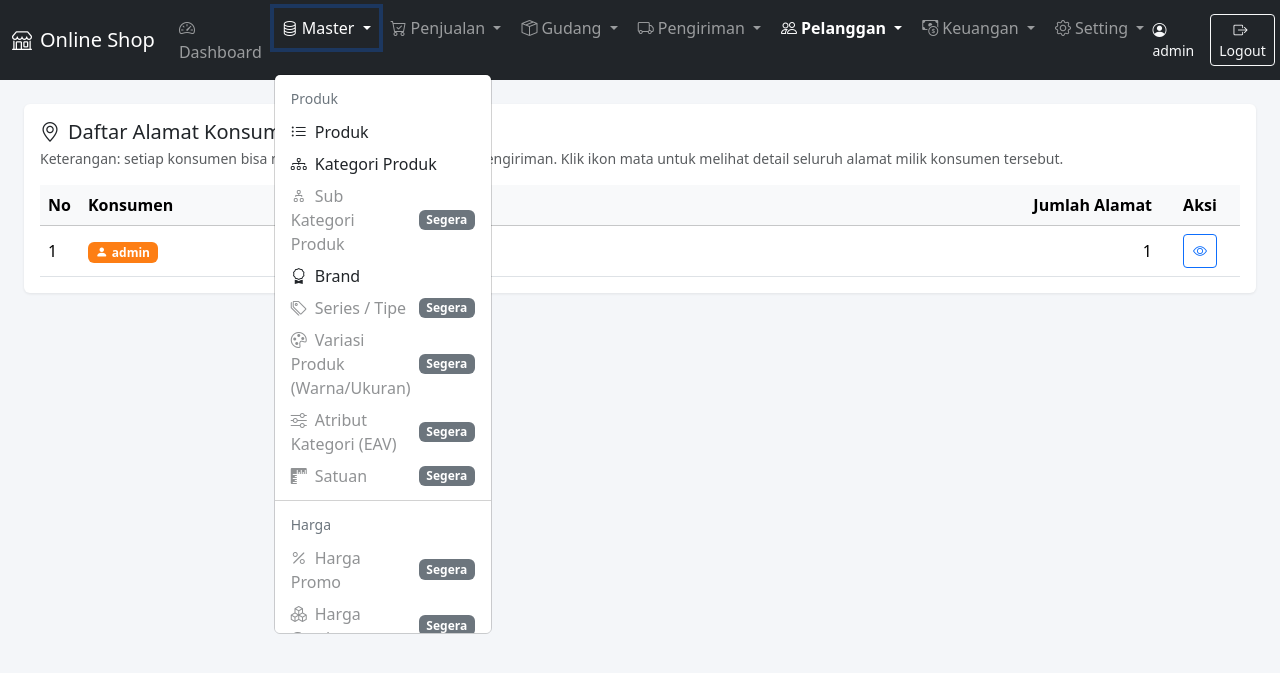
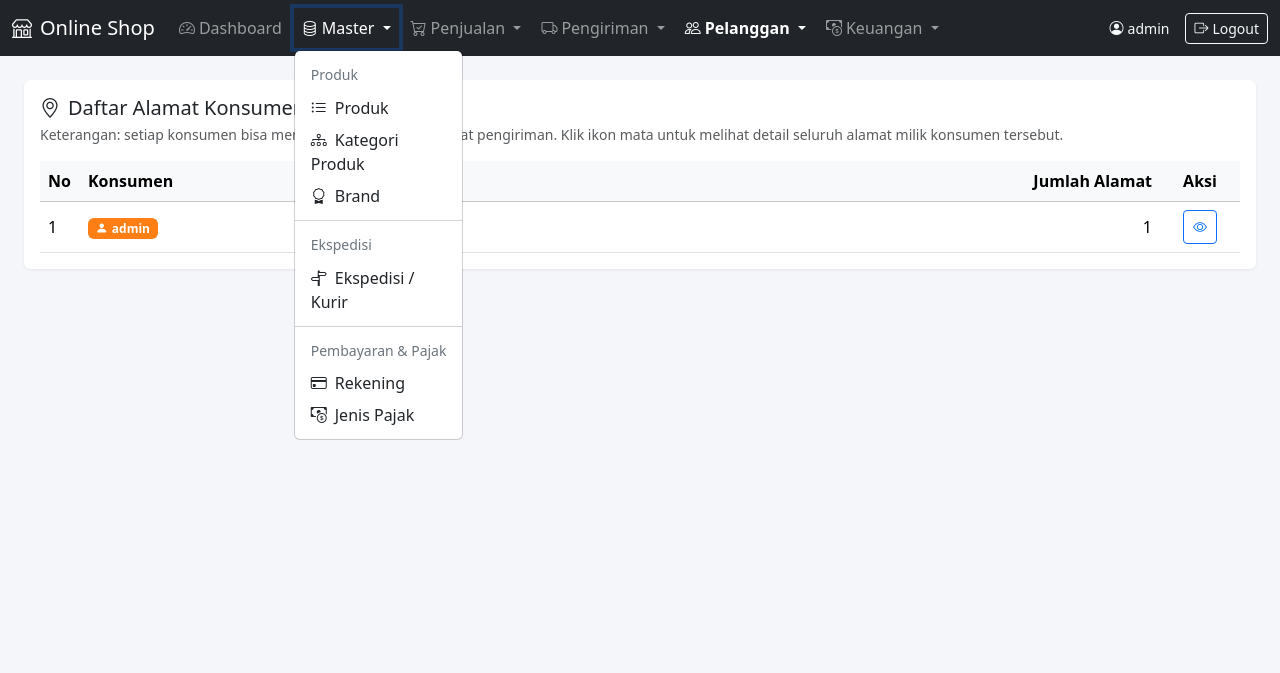
Before and after one commit to indolingos/tableHeader, a CodeIgniter app: page /webdev/index.php/address/index in a window 1280 px wide, after a click on "Master". Shown: the top 673 px of the page. Run offline with CodeIgniter, Linux system fonts and the light colour scheme; a user stored in the database is signed in; data comes from the database, SQL or seed files in the repository; tables that the repository leaves empty hold one stand-in row (values such as "Sample post").

Commit message:
Remove useless Segera items and keep only available navigation links

```diff
--- a/application/views/partials/nav.php
+++ b/application/views/partials/nav.php
@@ -1,27 +1,19 @@
 <?php
 // Expects: $active (string key of current page), $username (string)
 $active = isset($active) ? $active : '';
-function nav_active($key, $active) { return $key === $active ? ' active fw-semibold text-white' : ''; }
-
-// Item baru yang skema-nya sudah ada (lihat online_shop_schema_v2_postgres.sql)
-// tapi controller/view-nya belum dibuat. Ditandai badge "Segera" & non-klik
-// supaya menu tidak 404 sebelum modulnya benar-benar dibangun.
-function nav_soon($label, $icon) {
-    return '<li><a class="dropdown-item disabled d-flex justify-content-between align-items-center" href="#" tabindex="-1" aria-disabled="true">'
-        . '<span><i class="bi ' . $icon . ' me-2"></i>' . $label . '</span>'
-        . '<span class="badge bg-secondary ms-2">Segera</span></a></li>';
+function nav_active($key, $active) {
+    return $key === $active ? ' active fw-semibold text-white' : '';
 }
 ?>
 <style>
-    /* Keep long Master menus usable without covering most of the page. */
-    .dropdown-menu-scrollable {
-        max-height: min(60vh, 560px) !important;
+    #mainNavbar .dropdown-menu-scrollable {
+        max-height: min(60vh, 560px);
         max-width: min(420px, calc(100vw - 2rem));
         overflow-x: hidden;
         overflow-y: auto;
     }
 
-    .dropdown-menu-scrollable .dropdown-item {
+    #mainNavbar .dropdown-menu-scrollable .dropdown-item {
         white-space: normal;
     }
 </style>
@@ -31,9 +23,11 @@ function nav_soon($label, $icon) {
         <a class="navbar-brand mb-0" href="<?= site_url('home'); ?>">
             <i class="bi bi-shop me-2"></i>Online Shop
         </a>
-        <button class="navbar-toggler" type="button" data-bs-toggle="collapse" data-bs-target="#mainNavCollapse">
+
+        <button class="navbar-toggler" type="button" data-bs-toggle="collapse" data-bs-target="#mainNavCollapse" aria-controls="mainNavCollapse" aria-expanded="false" aria-label="Toggle navigation">
             <span class="navbar-toggler-icon"></span>
         </button>
+
         <div class="collapse navbar-collapse" id="mainNavCollapse">
             <ul class="navbar-nav me-auto gap-1">
 
@@ -43,139 +37,68 @@ function nav_soon($label, $icon) {
                     </a>
                 </li>
 
-                <!-- ============================== MASTER ============================== -->
                 <li class="nav-item dropdown">
-                    <a class="nav-link dropdown-toggle<?= nav_active('product', $active) . nav_active('product_type', $active) . nav_active('brand', $active); ?>" href="#" data-bs-toggle="dropdown" data-bs-auto-close="true" aria-expanded="false">
+                    <a class="nav-link dropdown-toggle<?= nav_active('product', $active) . nav_active('product_type', $active) . nav_active('brand', $active); ?>" href="#" data-bs-toggle="dropdown" aria-expanded="false">
                         <i class="bi bi-database me-1"></i>Master
                     </a>
                     <ul class="dropdown-menu dropdown-menu-scrollable">
-
                         <li><h6 class="dropdown-header">Produk</h6></li>
                         <li><a class="dropdown-item" href="<?= site_url('product'); ?>"><i class="bi bi-list-ul me-2"></i>Produk</a></li>
                         <li><a class="dropdown-item" href="<?= site_url('product_type'); ?>"><i class="bi bi-diagram-3 me-2"></i>Kategori Produk</a></li>
-                        <?= nav_soon('Sub Kategori Produk', 'bi-diagram-2'); ?>
                         <li><a class="dropdown-item" href="<?= site_url('brand'); ?>"><i class="bi bi-award me-2"></i>Brand</a></li>
-                        <?= nav_soon('Series / Tipe', 'bi-tags'); ?>
-                        <?= nav_soon('Variasi Produk (Warna/Ukuran)', 'bi-palette'); ?>
-                        <?= nav_soon('Atribut Kategori (EAV)', 'bi-sliders'); ?>
-                        <?= nav_soon('Satuan', 'bi-rulers'); ?>
+
                         <li><hr class="dropdown-divider"></li>
-
-                        <li><h6 class="dropdown-header">Harga</h6></li>
-                        <?= nav_soon('Harga Promo', 'bi-percent'); ?>
-                        <?= nav_soon('Harga Grosir', 'bi-boxes'); ?>
-                        <li><hr class="dropdown-divider"></li>
-
-                        <li><h6 class="dropdown-header">Customer</h6></li>
-                        <?= nav_soon('Grup Customer', 'bi-people-fill'); ?>
-                        <?= nav_soon('Level Customer', 'bi-star'); ?>
-                        <?= nav_soon('Status Customer', 'bi-person-check'); ?>
-                        <li><hr class="dropdown-divider"></li>
-
-                        <li><h6 class="dropdown-header">Gudang</h6></li>
-                        <?= nav_soon('Gudang', 'bi-building'); ?>
-                        <?= nav_soon('Lokasi & Rak Gudang', 'bi-grid-3x3-gap'); ?>
-                        <li><hr class="dropdown-divider"></li>
-
                         <li><h6 class="dropdown-header">Ekspedisi</h6></li>
                         <li><a class="dropdown-item" href="<?= site_url('courier'); ?>"><i class="bi bi-signpost-split me-2"></i>Ekspedisi / Kurir</a></li>
-                        <?= nav_soon('Jenis Pengiriman', 'bi-truck-front'); ?>
-                        <?= nav_soon('Tarif Pengiriman', 'bi-cash-stack'); ?>
+
                         <li><hr class="dropdown-divider"></li>
-
                         <li><h6 class="dropdown-header">Pembayaran &amp; Pajak</h6></li>
                         <li><a class="dropdown-item" href="<?= site_url('bank_account'); ?>"><i class="bi bi-credit-card me-2"></i>Rekening</a></li>
-                        <?= nav_soon('Cara Pembayaran', 'bi-wallet2'); ?>
                         <li><a class="dropdown-item" href="<?= site_url('tax'); ?>"><i class="bi bi-cash-coin me-2"></i>Jenis Pajak</a></li>
                     </ul>
                 </li>
 
-                <!-- ============================== PENJUALAN ============================== -->
                 <li class="nav-item dropdown">
-                    <a class="nav-link dropdown-toggle<?= nav_active('cart', $active) . nav_active('transaction', $active); ?>" href="#" data-bs-toggle="dropdown">
+                    <a class="nav-link dropdown-toggle<?= nav_active('cart', $active) . nav_active('transaction', $active); ?>" href="#" data-bs-toggle="dropdown" aria-expanded="false">
                         <i class="bi bi-cart-check me-1"></i>Penjualan
                     </a>
                     <ul class="dropdown-menu">
                         <li><a class="dropdown-item" href="<?= site_url('cart'); ?>"><i class="bi bi-basket me-2"></i>Order Online</a></li>
                         <li><a class="dropdown-item" href="<?= site_url('transaction'); ?>"><i class="bi bi-receipt me-2"></i>Daftar Transaksi</a></li>
-                        <?= nav_soon('Promo', 'bi-percent'); ?>
-                        <?= nav_soon('Voucher', 'bi-ticket-perforated'); ?>
-                        <?= nav_soon('Pengajuan Retur', 'bi-arrow-return-left'); ?>
-                        <?= nav_soon('Refund', 'bi-cash-coin'); ?>
                     </ul>
                 </li>
 
-                <!-- ============================== GUDANG ============================== -->
                 <li class="nav-item dropdown">
-                    <a class="nav-link dropdown-toggle" href="#" data-bs-toggle="dropdown">
-                        <i class="bi bi-box-seam me-1"></i>Gudang
-                    </a>
-                    <ul class="dropdown-menu">
-                        <?= nav_soon('Stok Produk', 'bi-clipboard-data'); ?>
-                        <?= nav_soon('Barang Masuk', 'bi-box-arrow-in-down'); ?>
-                        <?= nav_soon('Barang Keluar', 'bi-box-arrow-up'); ?>
-                        <?= nav_soon('Mutasi Stok', 'bi-arrow-left-right'); ?>
-                        <?= nav_soon('Stock Opname', 'bi-clipboard-check'); ?>
-                        <?= nav_soon('Adjustment Stok', 'bi-sliders2'); ?>
-                    </ul>
-                </li>
-
-                <!-- ============================== PENGIRIMAN ============================== -->
-                <li class="nav-item dropdown">
-                    <a class="nav-link dropdown-toggle<?= nav_active('shipment', $active); ?>" href="#" data-bs-toggle="dropdown">
+                    <a class="nav-link dropdown-toggle" href="#" data-bs-toggle="dropdown" aria-expanded="false">
                         <i class="bi bi-truck me-1"></i>Pengiriman
                     </a>
                     <ul class="dropdown-menu">
                         <li><a class="dropdown-item" href="<?= site_url('shipment'); ?>"><i class="bi bi-box-seam-fill me-2"></i>Daftar Pengiriman / Bukti Terkirim</a></li>
-                        <?= nav_soon('Surat Jalan', 'bi-file-earmark-text'); ?>
-                        <?= nav_soon('Nomor Resi', 'bi-upc-scan'); ?>
-                        <?= nav_soon('Tracking Pengiriman', 'bi-geo'); ?>
                     </ul>
                 </li>
 
-                <!-- ============================== PELANGGAN ============================== -->
                 <li class="nav-item dropdown">
-                    <a class="nav-link dropdown-toggle<?= nav_active('address', $active) . nav_active('bank_account', $active); ?>" href="#" data-bs-toggle="dropdown">
+                    <a class="nav-link dropdown-toggle<?= nav_active('address', $active) . nav_active('bank_account', $active); ?>" href="#" data-bs-toggle="dropdown" aria-expanded="false">
                         <i class="bi bi-people me-1"></i>Pelanggan
                     </a>
                     <ul class="dropdown-menu">
-                        <?= nav_soon('Daftar Customer', 'bi-person-lines-fill'); ?>
                         <li><a class="dropdown-item" href="<?= site_url('address'); ?>"><i class="bi bi-geo-alt me-2"></i>Daftar Alamat</a></li>
                         <li><a class="dropdown-item" href="<?= site_url('bank_account'); ?>"><i class="bi bi-credit-card me-2"></i>Daftar Rekening</a></li>
-                        <?= nav_soon('Riwayat Pembelian', 'bi-clock-history'); ?>
                     </ul>
                 </li>
 
-                <!-- ============================== KEUANGAN ============================== -->
                 <li class="nav-item dropdown">
-                    <a class="nav-link dropdown-toggle<?= nav_active('tax', $active); ?>" href="#" data-bs-toggle="dropdown">
+                    <a class="nav-link dropdown-toggle<?= nav_active('tax', $active); ?>" href="#" data-bs-toggle="dropdown" aria-expanded="false">
                         <i class="bi bi-cash-coin me-1"></i>Keuangan
                     </a>
                     <ul class="dropdown-menu">
                         <li><a class="dropdown-item" href="<?= site_url('transaction'); ?>"><i class="bi bi-receipt-cutoff me-2"></i>Faktur Penjualan</a></li>
-                        <?= nav_soon('Pembayaran Customer', 'bi-credit-card-2-front'); ?>
-                        <?= nav_soon('Kas/Bank Masuk', 'bi-arrow-down-circle'); ?>
-                        <?= nav_soon('Kas/Bank Keluar', 'bi-arrow-up-circle'); ?>
                         <li><a class="dropdown-item" href="<?= site_url('tax'); ?>"><i class="bi bi-percent me-2"></i>Pajak</a></li>
-                        <?= nav_soon('Laporan Penjualan', 'bi-graph-up'); ?>
-                    </ul>
-                </li>
-
-                <!-- ============================== SETTING ============================== -->
-                <li class="nav-item dropdown">
-                    <a class="nav-link dropdown-toggle" href="#" data-bs-toggle="dropdown">
-                        <i class="bi bi-gear me-1"></i>Setting
-                    </a>
-                    <ul class="dropdown-menu dropdown-menu-end">
-                        <?= nav_soon('User', 'bi-person-badge'); ?>
-                        <?= nav_soon('Role', 'bi-person-gear'); ?>
-                        <?= nav_soon('Hak Akses', 'bi-shield-lock'); ?>
-                        <?= nav_soon('Menu', 'bi-list-nested'); ?>
-                        <?= nav_soon('Pengaturan Toko', 'bi-shop-window'); ?>
                     </ul>
                 </li>
 
             </ul>
+
             <div class="d-flex align-items-center gap-3">
                 <span class="text-light small">
                     <i class="bi bi-person-circle me-1"></i><?= htmlspecialchars($username ?: '-'); ?>
@@ -191,45 +114,28 @@ function nav_soon($label, $icon) {
 <script>
 (function () {
     var navbar = document.getElementById('mainNavbar');
-    if (!navbar) return;
+    if (!navbar || !window.bootstrap) return;
 
-    function getOpenDropdowns() {
-        return navbar.querySelectorAll('.dropdown-menu.show');
-    }
-
-    function hideDropdown(menu) {
-        var toggle = menu.parentElement.querySelector('[data-bs-toggle="dropdown"]');
-        if (toggle && window.bootstrap) {
-            var instance = bootstrap.Dropdown.getInstance(toggle);
-            if (instance) {
-                instance.hide();
-                return;
+    navbar.addEventListener('click', function (event) {
+        var clickedItem = event.target.closest('.dropdown-item');
+        if (clickedItem) {
+            var dropdown = clickedItem.closest('.dropdown');
+            if (dropdown) {
+                var toggle = dropdown.querySelector('[data-bs-toggle="dropdown"]');
+                var instance = toggle ? bootstrap.Dropdown.getInstance(toggle) : null;
+                if (instance) instance.hide();
             }
         }
-
-        menu.classList.remove('show');
-        if (toggle) toggle.setAttribute('aria-expanded', 'false');
-    }
-
-    function closeAllDropdowns() {
-        getOpenDropdowns().forEach(hideDropdown);
-    }
-
-    // Moving from the navbar into the page should immediately uncover the page.
-    navbar.querySelectorAll('.nav-item.dropdown').forEach(function (dropdown) {
-        dropdown.addEventListener('mouseleave', function () {
-            window.setTimeout(function () {
-                if (!dropdown.matches(':hover')) hideDropdown(dropdown.querySelector('.dropdown-menu'));
-            }, 80);
-        });
     });
 
-    // Scrolling means the user is interacting with the page; don't leave a menu floating over it.
-    window.addEventListener('scroll', closeAllDropdowns, { passive: true });
-
-    // Keep Bootstrap's normal click-away behavior, with a fallback for cached/older Bootstrap state.
     document.addEventListener('click', function (event) {
-        if (!navbar.contains(event.target)) closeAllDropdowns();
-    }, true);
+        if (!navbar.contains(event.target)) {
+            navbar.querySelectorAll('.dropdown-menu.show').forEach(function (menu) {
+                var toggle = menu.parentElement.querySelector('[data-bs-toggle="dropdown"]');
+                var instance = toggle ? bootstrap.Dropdown.getInstance(toggle) : null;
+                if (instance) instance.hide();
+            });
+        }
+    });
 })();
 </script>
```
